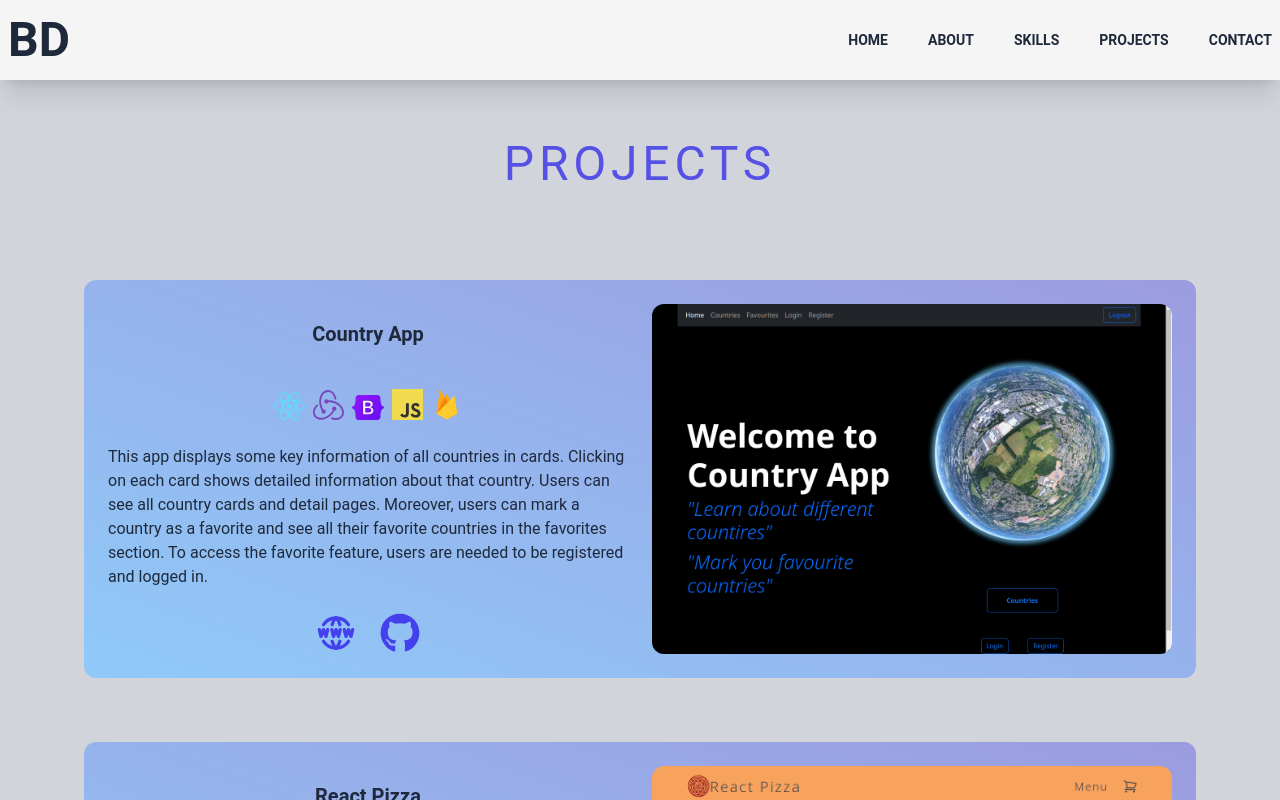
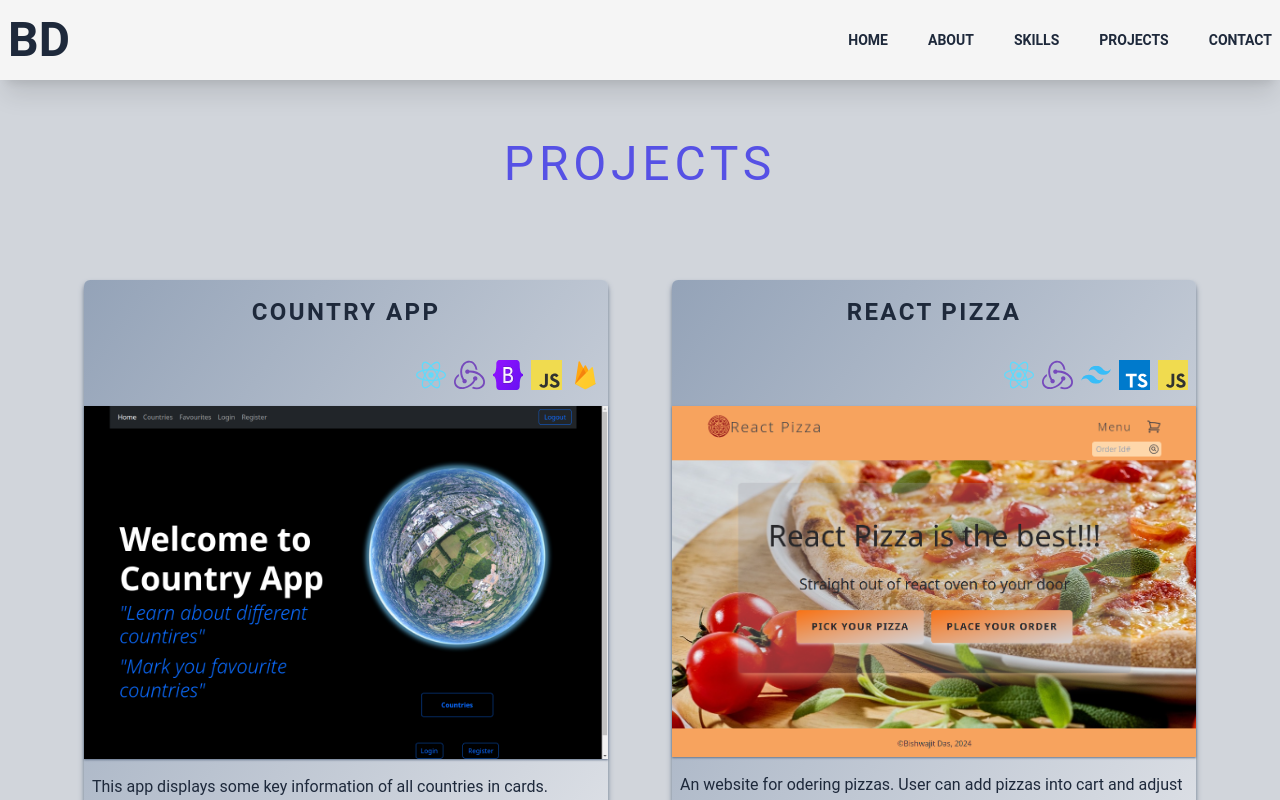
Before and after one commit to Bishwajitkuat/portfolio_next_bisso, a Next.js app: page /projects in a window 1280 px wide. Shown: the top 800 px of the page. Built offline with nearby package versions, Linux system fonts and the light colour scheme.

Commit message:
Project card and page layout is changed.

```diff
--- a/components/projects-page/project-card.tsx
+++ b/components/projects-page/project-card.tsx
@@ -20,22 +20,11 @@ export default function ProjectCard({ project }: ProjectCardPros) {
     liveSite,
   } = project;
   return (
-    <li className=" grid md:grid-cols-2 shadow-lx rounded-xl bg-gradient-to-tr from-blue-200 to-[#5651e56f] p-6 gap-6 hover:shadow-2xl hover:scale-105 ease-in duration-300  ">
-      <Image
-        className="md:order-2 rounded-xl self-center"
-        src={imgURL}
-        alt={imgAlt}
-        width="0"
-        height="0"
-        sizes="100vw"
-        style={{ width: "100%", height: "auto" }}
-        priority={false}
-      />
-      <div className="grid gap-6">
-        <h2 className="justify-self-center self-baseline py-4 text-xl">
+    <li className=" flex flex-col items-center shadow-md shadow-[#64748b]  rounded-md bg-gradient-to-br from-[#94a3b8]  to-[#e5e7eb] gap-4   ">
+      <h2 className="py-4 text-center text-2xl uppercase tracking-widest">
         {projectName}
       </h2>
-        <div className="flex justify-center items-baseline gap-2">
+      <div className="flex px-2 justify-end  gap-2">
         {skillIconUrl.map((icon, index) => (
           <Image
             key={index}
@@ -48,8 +37,19 @@ export default function ProjectCard({ project }: ProjectCardPros) {
           />
         ))}
       </div>
-        <p>{projectDescription}</p>
-        <ul className="justify-self-center flex gap-6">
+      <Image
+        className="w-full self-center shadow-sm shadow-[#64748b]"
+        src={imgURL}
+        alt={imgAlt}
+        width="0"
+        height="0"
+        sizes="100vw"
+        style={{ width: "100%", height: "auto" }}
+        priority={false}
+      />
+
+      <p className="grow px-2">{projectDescription}</p>
+      <ul className=" pb-4 flex gap-6">
         {liveSite && (
           <Link href={liveSite} target="_blank">
             <TbWorldWww size={40} color="#4540ed" />
@@ -59,7 +59,6 @@ export default function ProjectCard({ project }: ProjectCardPros) {
           <FaGithub color="#4540ed" size={40} />
         </Link>
       </ul>
-      </div>
     </li>
   );
 }
--- a/components/projects-page/projects-page.tsx
+++ b/components/projects-page/projects-page.tsx
@@ -10,7 +10,7 @@ export default function ProjectsPage() {
         <p className="uppercase pb-20 text-center text-[3rem] tracking-widest text-[#5651e5]">
           Projects
         </p>
-        <ul className="grid justify-center  gap-[4rem]">
+        <ul className="grid md:grid-cols-2 justify-center  gap-[4rem]">
           {projects.map((project) => (
             <ProjectCard key={project.id} project={project} />
           ))}
```
Lines whose indentation alone changed are shown as unchanged.
